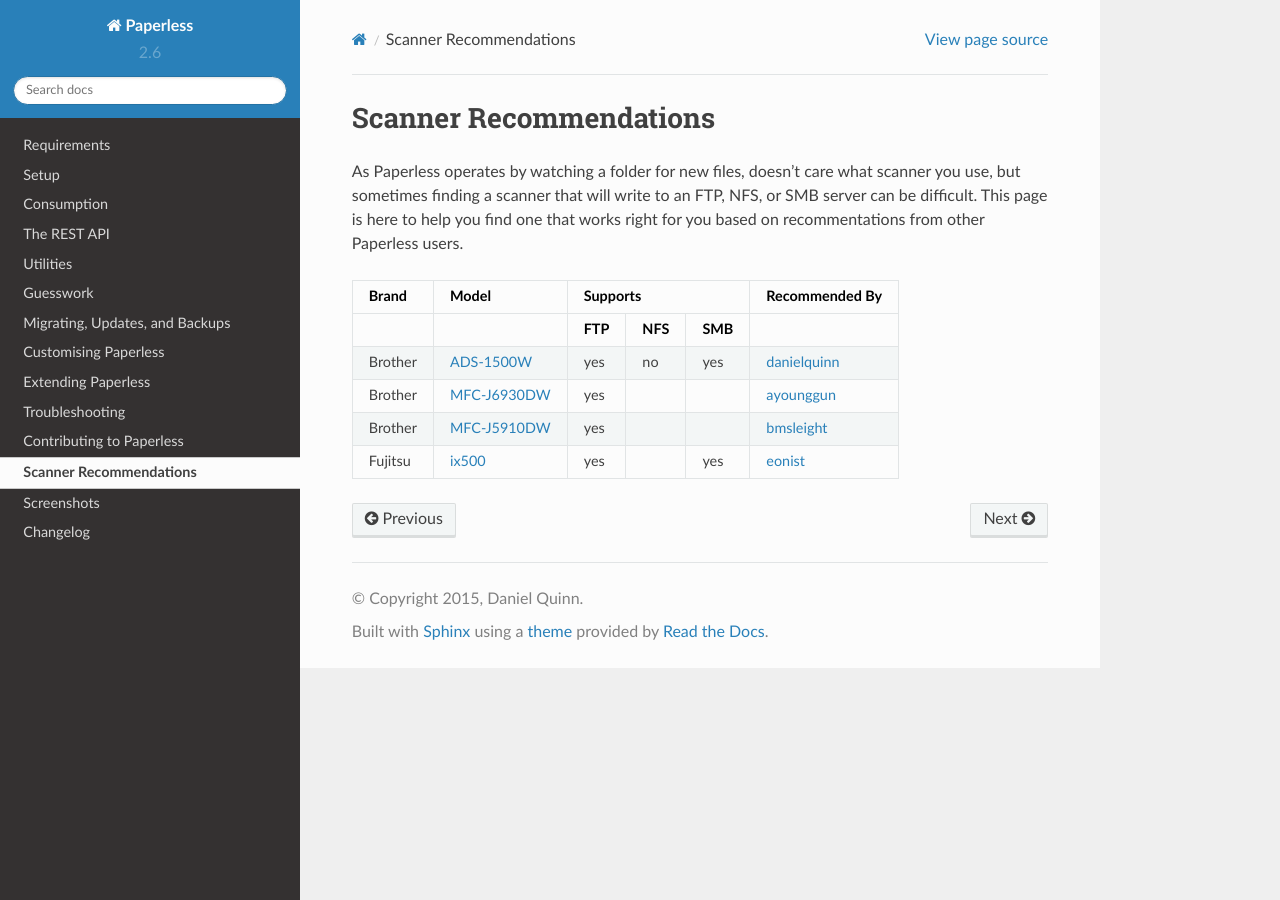
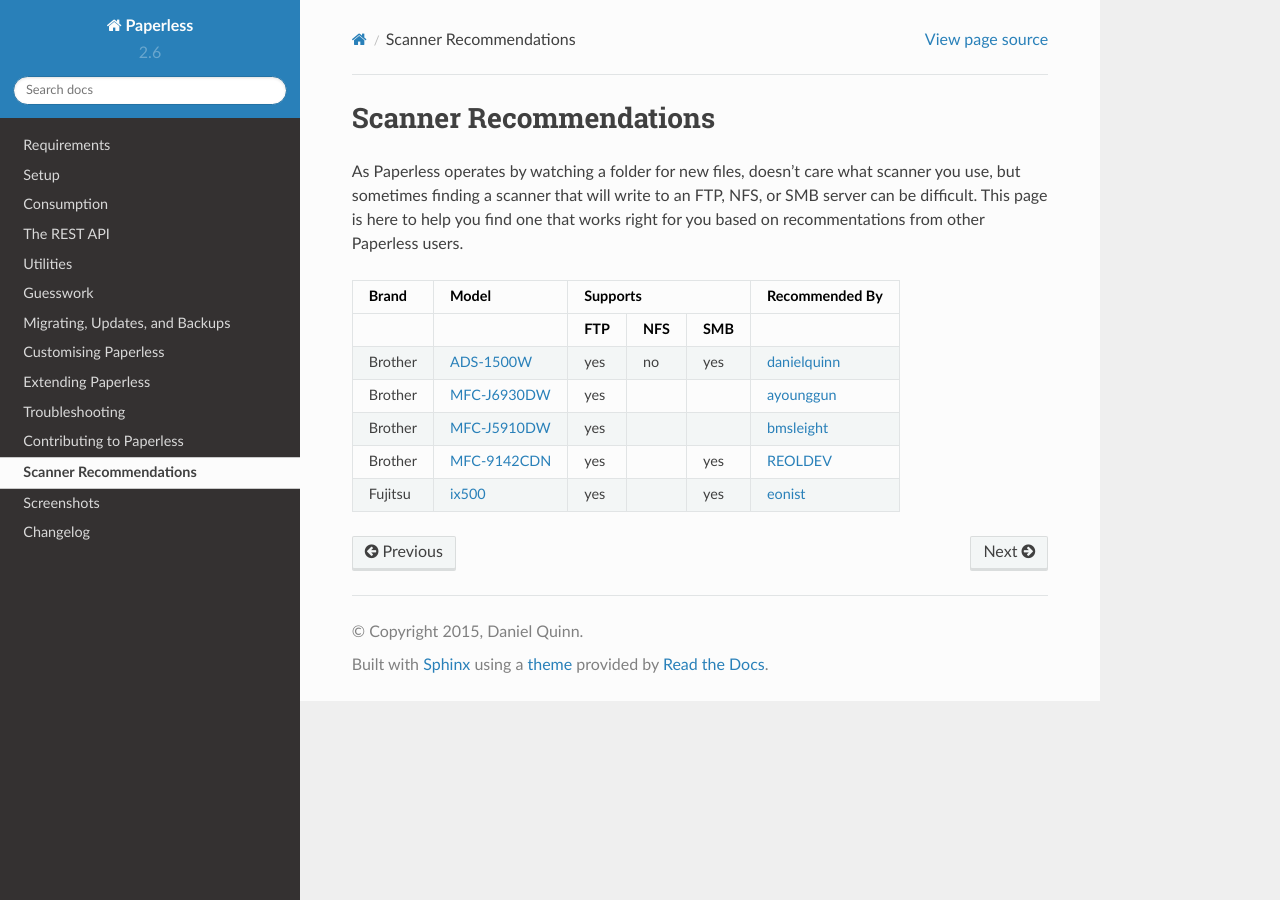
Before and after one commit to repoRangee/Large-scale, a Sphinx documentation site: the page built from docs/scanners.rst, in a window 1280 px wide. Built offline with Sphinx 7.4.7 and the Read the Docs theme 2.0.0, drawn with Linux system fonts in a browser that asks for light colours; formulas are drawn with MathJax 3.

Commit message:
Update scanners.rst
Added Brother MFC-9142CDN

```diff
--- a/docs/scanners.rst
+++ b/docs/scanners.rst
@@ -19,15 +19,19 @@ that works right for you based on recommentations from other Paperless users.
 +---------+----------------+-----+-----+-----+----------------+
 | Brother | `MFC-J5910DW`_ | yes |     |     | `bmsleight`_   |
 +---------+----------------+-----+-----+-----+----------------+
+| Brother | `MFC-9142CDN`_ | yes |     | yes | `REOLDEV`_     |
++---------+----------------+-----+-----+-----+----------------+
 | Fujitsu | `ix500`_       | yes |     | yes | `eonist`_      |
 +---------+----------------+-----+-----+-----+----------------+
 
 .. _ADS-1500W: https://www.brother.ca/en/p/ads1500w
 .. _MFC-J6930DW: https://www.brother.ca/en/p/MFCJ6930DW
 .. _MFC-J5910DW: https://www.brother.co.uk/printers/inkjet-printers/mfcj5910dw
+.. _MFC-9142CDN: https://www.brother.co.uk/printers/laser-printers/mfc9140cdn
 .. _ix500: http://www.fujitsu.com/us/products/computing/peripheral/scanners/scansnap/ix500/
 
 .. _danielquinn: https://github.com/danielquinn
 .. _ayounggun: https://github.com/ayounggun
 .. _bmsleight: https://github.com/bmsleight
 .. _eonist: https://github.com/eonist
+.. _REOLDEV: https://github.com/REOLDEV
```
